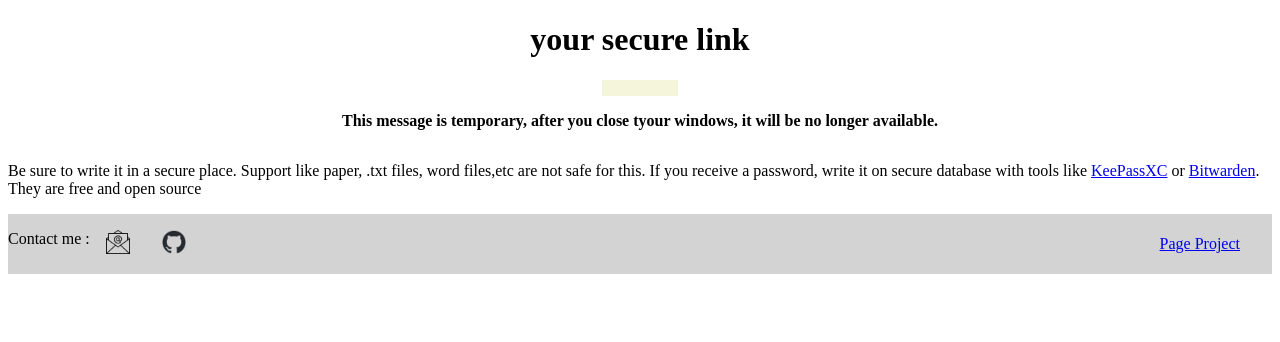
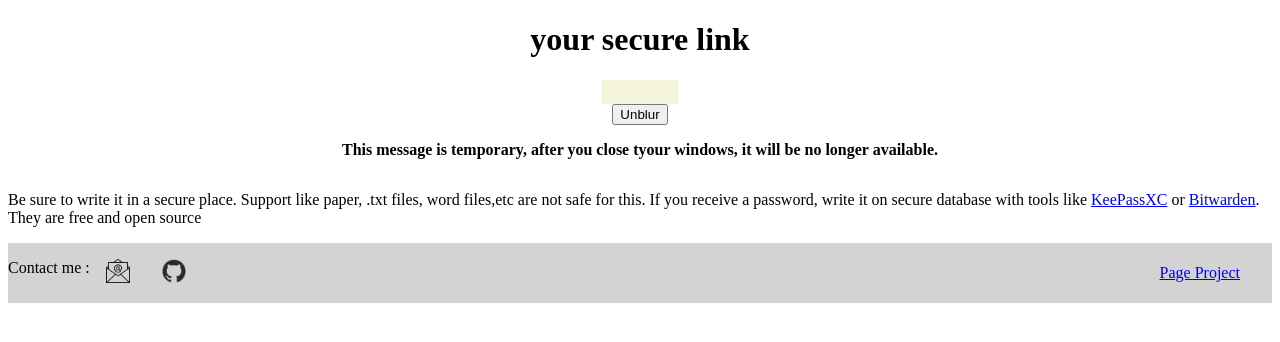
Before and after one commit to Lhokamn/Message_crypter, a Flask app: template templates/token.html in a window 1280 px wide. Shown: the part 58-400 px from the top of the page. Run offline with Flask 3, Linux system fonts and the light colour scheme; the template is opened without the code that fills it, so the values that code supplies are empty.

Commit message:
Add button to blur and unblur text

```diff
--- a/static/css/token.css
+++ b/static/css/token.css
@@ -1,3 +1,7 @@
+/**
+ * container-content container design
+ */
+
 #container-content {
     display: flex;
     flex-direction: column;
@@ -5,17 +9,42 @@
     justify-content: center;
 }
 
+/**
+ * container-getter container design
+ */
+
 #container-getter {
     background-color: beige;
     padding-right: 3%;
     padding-left: 3%;
-
 }
 
 #container-getter strong {
-    font-size: large;
+    /*font-size: large;*/
     color: brown;
 }
+
+
+/**
+ * container-getter-link container design
+ */
+
+#container-getter-link {
+    font-size: 24px;
+    transition: filter 0.3s ease;
+}
+
+/**
+ * ButtonBLur container design
+ */
+
+.blurred {
+    filter: blur(5px);
+}
+
+/**
+ * container-reminder container design
+ */
 
 #container-reminder {
     display: flex;
--- /dev/null
+++ b/static/js/unblurButton.js
@@ -0,0 +1,18 @@
+// Get references to the text element and button
+const textElement = document.getElementById('container-getter-link');
+const buttonElement = document.getElementById('unblurButton');
+
+textElement.classList.toggle('blurred');
+
+// Function to toggle the blur effect
+buttonElement.addEventListener('click', function() {
+  // Toggle the 'blurred' class on the text element
+  textElement.classList.toggle('blurred');
+
+  // Update the button text based on the current state
+  if (textElement.classList.contains('blurred')) {
+    buttonElement.textContent = 'Unblur Text';
+  } else {
+    buttonElement.textContent = 'Blur Text';
+  }
+});
--- a/templates/token.html
+++ b/templates/token.html
@@ -11,7 +11,10 @@
         <h1>your secure link</h1>
         <span class="badge badge-primary"></span>
         <div id="container-getter">
-            <p><strong>{{ token }}</strong></p>
+            <p id="container-getter-link"><strong>{{ token }}</strong></p>
+        </div>
+        <div id="container-button">
+            <button id="unblurButton">Unblur</button>
         </div>
         <div id="container-reminder">
             <p><strong>This message is temporary, after you close tyour windows, it will be no longer available.</strong></p>
@@ -19,3 +22,7 @@
         </div>
     </div>
 {% endblock %}
+
+{% block js %}
+    <script src="{{ url_for('static', filename= 'js/unblurButton.js') }}"></script>
+{% endblock %}
```
